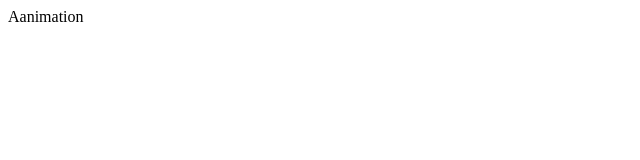
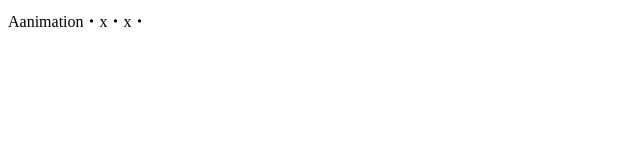
Before and after one commit to reoZyama/redubai, a Next.js app: page / in a window 1280 px wide. Shown: the top 160 px of the page, without its empty margins (0-640 px from the left). Built offline with nearby package versions, Linux system fonts and the light colour scheme.

Commit message:
・x・x・

```diff
--- a/src/app/Animation.tsx
+++ b/src/app/Animation.tsx
@@ -1,3 +1,3 @@
 export default function Animation() {
-  return <div>Aanimation</div>;
+  return <div>Aanimation・x・x・</div>;
 }
```
